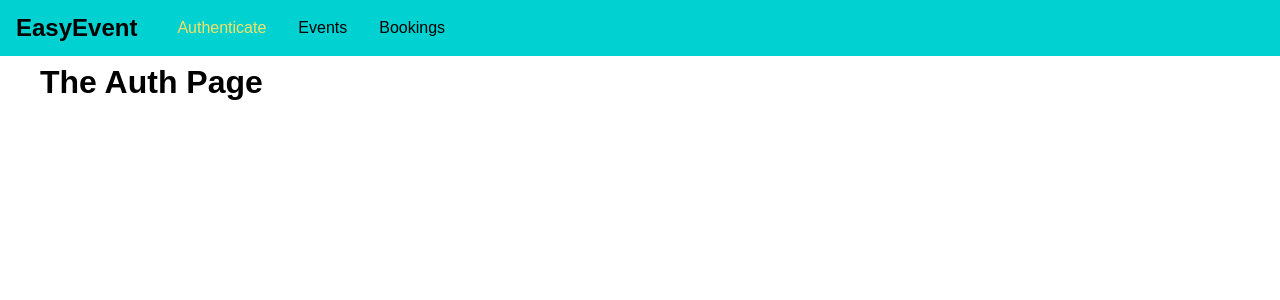
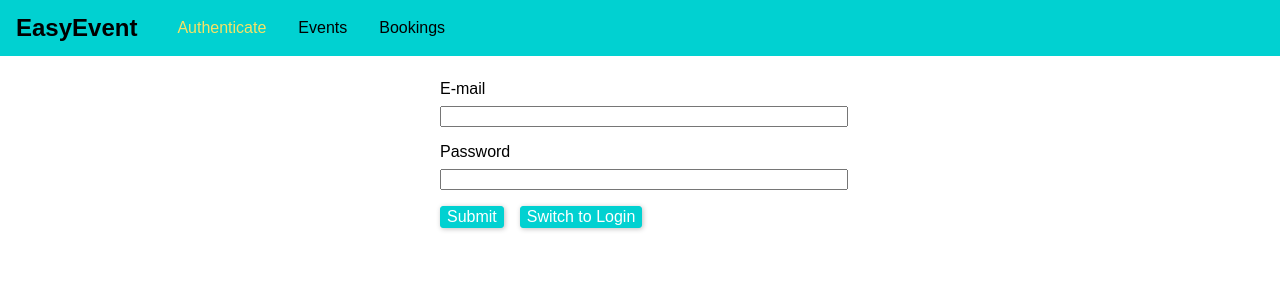
Before and after one commit to scottgamer/node_react_graphql_mongodb, a React (Create React App) app in the folder frontend/: page /auth in a window 1280 px wide. Shown: the top 300 px of the page. Built offline with nearby package versions, Linux system fonts and the light colour scheme.

Commit message:
added login and signup logic to auth page

```diff
--- /dev/null
+++ b/frontend/src/pages/Auth.css
@@ -0,0 +1,37 @@
+.auth-form {
+  width: 25rem;
+  max-width: 80%;
+  margin: 5rem auto;
+}
+
+.form-control label,
+.form-control input {
+  width: 100%;
+  display: block;
+}
+
+.form-control label {
+  margin-bottom: 0.5rem;
+}
+
+.form-control {
+  margin-bottom: 1rem;
+}
+
+.form-actions button {
+  background: #01d1d1;
+  font: inherit;
+  border: 1px solid #01d1d1;
+  border-radius: 3px;
+  padding: 0.25rme 1 rem;
+  margin-right: 1rem;
+  box-shadow: 1px 1px 5px rgba(0, 0, 0, 0.25);
+  color: white;
+  cursor: pointer;
+}
+
+.form-actions button:hover,
+.form-actions button:active {
+  background: #01a7a7;
+  border-color: #01a7a7;
+}
--- a/frontend/src/pages/Auth.js
+++ b/frontend/src/pages/Auth.js
@@ -1,10 +1,92 @@
-import React from "react";
+import React, { useState, useRef } from "react";
+import "./Auth.css";
+
+import axios from "axios";
 
 const Auth = () => {
+  const [isLogin, setLogin] = useState(false);
+
+  const emailEl = useRef(null);
+  const passwordEl = useRef(null);
+
+  const switchModeHandler = () => {
+    setLogin(!isLogin);
+  };
+
+  const submitHandler = async event => {
+    event.preventDefault();
+
+    const email = emailEl.current.value;
+    const password = passwordEl.current.value;
+
+    if (email.trim().length === 0 || password.trim().length === 0) {
+      return;
+    }
+
+    console.log(email, password);
+
+    let requestBody = {
+      query: `
+        query {
+          login(email: "${email}", password: "${password}"){
+            userId
+            token
+            tokenExpiration
+          }
+        }
+      `
+    };
+
+    if (!isLogin) {
+      requestBody = {
+        query: `
+          mutation {
+            createUser(userInput: {email: "${email}", password: "${password}"}){
+              _id
+              email
+            }
+          }
+        `
+      };
+    }
+
+    try {
+      const response = await axios.post(
+        "http://localhost:8000/graphql",
+        JSON.stringify(requestBody),
+        {
+          headers: {
+            "Content-Type": "application/json"
+          }
+        }
+      );
+
+      if (response.status !== 200 && response.status !== 201) {
+        throw new Error("Failed");
+      }
+      console.log(response.data);
+    } catch (error) {
+      console.log(error);
+    }
+  };
+
   return (
-    <div>
-      <h1>The Auth Page</h1>
-    </div>
+    <form className="auth-form" onSubmit={e => submitHandler(e)}>
+      <div className="form-control">
+        <label htmlFor="email">E-mail</label>
+        <input type="email" id="email" ref={emailEl} />
+      </div>
+      <div className="form-control">
+        <label htmlFor="password">Password</label>
+        <input type="password" id="password" ref={passwordEl} />
+      </div>
+      <div className="form-actions">
+        <button type="submit">Submit</button>
+        <button type="button" onClick={switchModeHandler}>
+          Switch to {isLogin ? "Signup" : "Login"}
+        </button>
+      </div>
+    </form>
   );
 };
 
```
